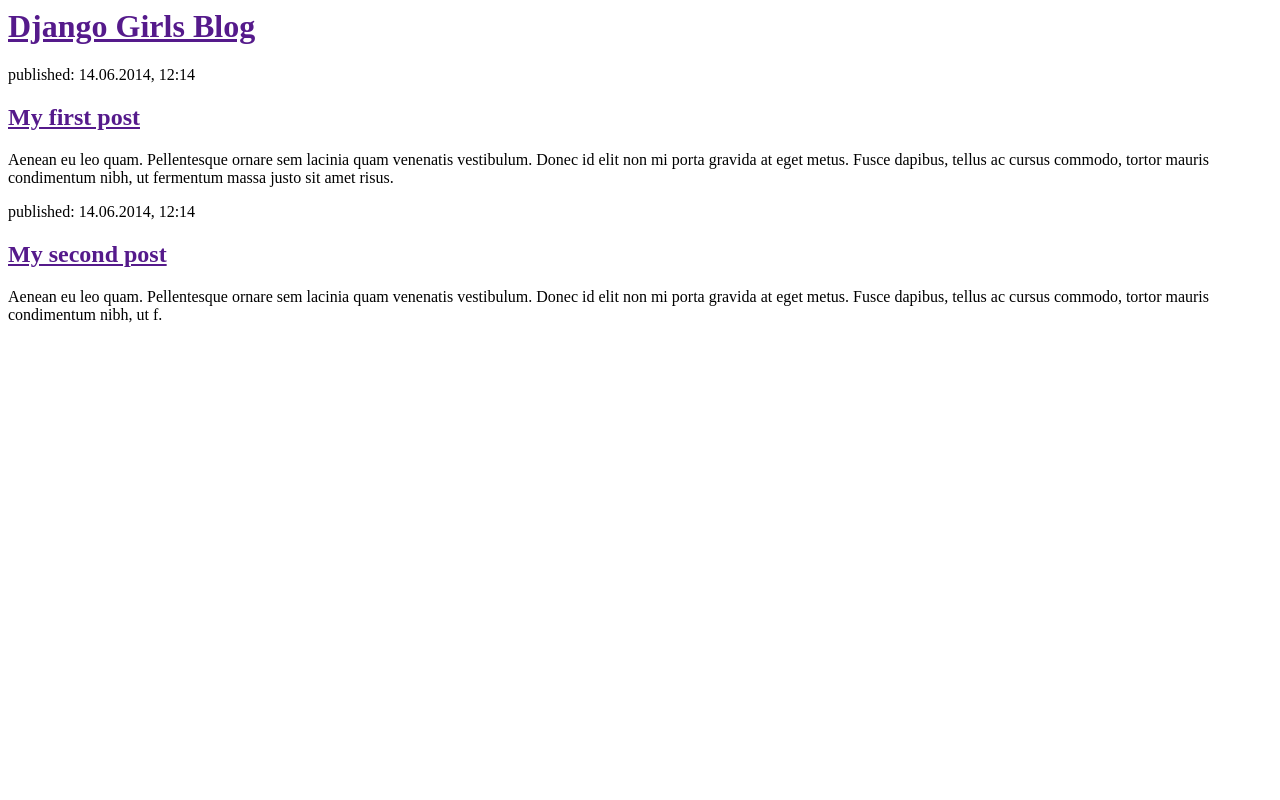
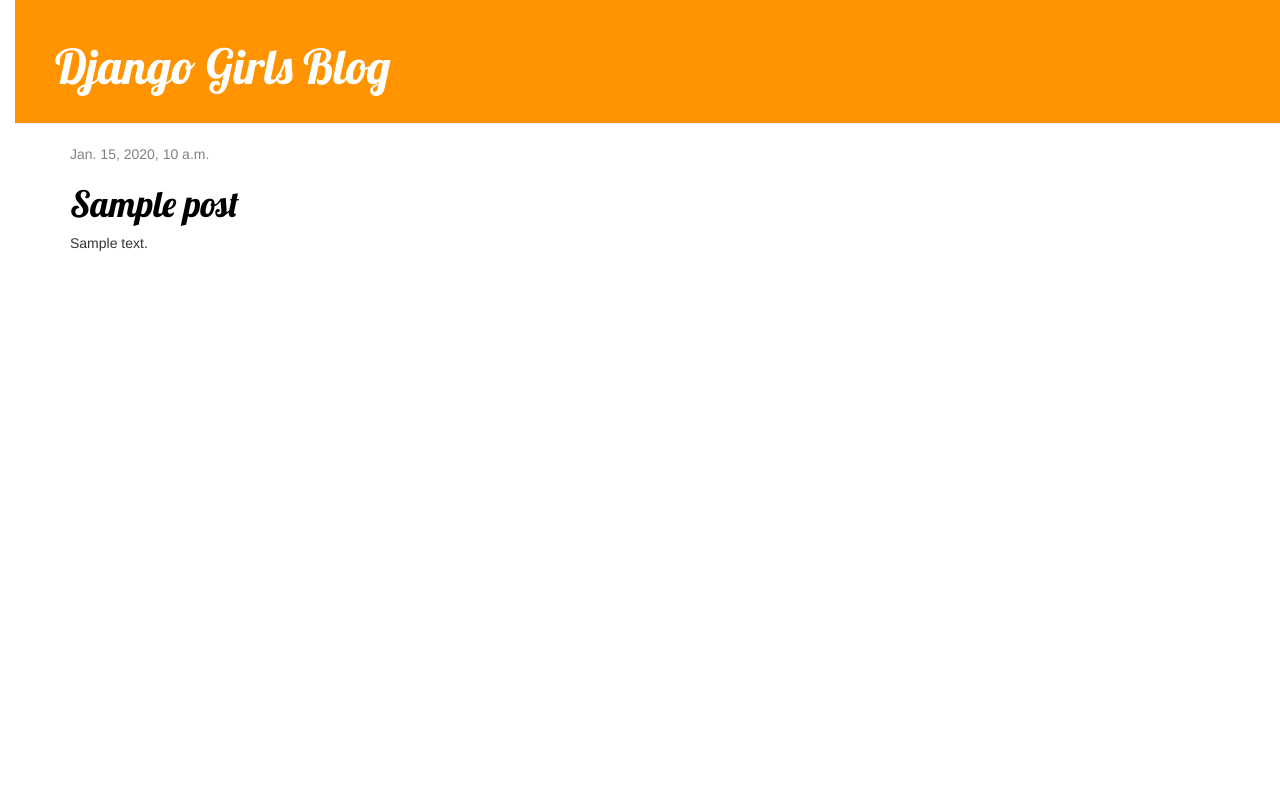
Before and after one commit to moor8896/csc230week11, a Django app: template blog/templates/blog/post_list.html in a window 1280 px wide. Run offline with Django 3.2, Linux system fonts and the light colour scheme; the template is opened without the code that fills it: values that come from a table or form of the project are taken from there, others are empty; tables that the repository leaves empty hold one stand-in row (values such as "Sample post"); parts of the project's set-up code (start-up, migrations or seed data) failed here and were passed over; some libraries are stand-ins or nearby versions.

Commit message:
Slide 21: Git Commit #3

```diff
--- /dev/null
+++ b/blog/static/css/blog.css
@@ -0,0 +1,43 @@
+body {
+   padding-left: 15px;
+}
+h1 a {
+   color: #FCA205;
+   font-family: 'Lobster';
+}
+.page-header {
+   background-color: #ff9400;
+   margin-top: 0;
+   padding: 20px 20px 20px 40px;
+}
+.page-header h1, .page-header h1 a, .page-header h1 a:visited, .page-header h1 a:active {
+   color: #ffffff;
+   font-size: 36pt;
+   text-decoration: none;
+}
+.content {
+   margin-left: 40px;
+}
+h1, h2, h3, h4 {
+   font-family: 'Lobster', cursive;
+}
+.date {
+   color: #828282;
+}
+.save {
+   float: right;
+}
+.post-form textarea, .post-form input {
+   width: 100%;
+}
+.top-menu, .top-menu:hover, .top-menu:visited {
+   color: #ffffff;
+   float: right;
+   font-size: 26pt;
+   margin-right: 20px;
+}
+.post {
+   margin-bottom: 70px;
+}
+.post h1 a, .post h1 a:visited {
+   color: #000000;
--- /dev/null
+++ b/blog/templates/blog/base.html
@@ -0,0 +1,34 @@
+{% load staticfiles %}
+<html>
+<head>
+   <title>My Blog</title>
+    <link rel="stylesheet" href="https://maxcdn.bootstrapcdn.com/bootstrap/3.3.7/css/bootstrap.min.css" integrity="sha384-BVYiiSIFeK1dGmJRAkycuHAHRg32OmUcww7on3RYdg4Va+PmSTsz/K68vbdEjh4u" crossorigin="anonymous">
+
+
+<!-- Optional theme -->
+<link rel="stylesheet" href="https://maxcdn.bootstrapcdn.com/bootstrap/3.3.7/css/bootstrap-theme.min.css" integrity="sha384-rHyoN1iRsVXV4nD0JutlnGaslCJuC7uwjduW9SVrLvRYooPp2bWYgmgJQIXwl/Sp" crossorigin="anonymous">
+
+
+<!-- Latest compiled and minified JavaScript -->
+<script src="https://maxcdn.bootstrapcdn.com/bootstrap/3.3.7/js/bootstrap.min.js" integrity="sha384-Tc5IQib027qvyjSMfHjOMaLkfuWVxZxUPnCJA7l2mCWNIpG9mGCD8wGNIcPD7Txa" crossorigin="anonymous"></script>
+<link rel="stylesheet" href="{% static 'css/blog.css' %}">
+<link href="//fonts.googleapis.com/css?family=Lobster&subset=latin,latin-ext" rel="stylesheet" type="text/css">
+
+</head>
+<body>
+<div class="page-header">
+       <h1><a href="/">Django Girls Blog</a></h1>
+   </div>
+   <div class="content container">
+       <div class="row">
+           <div class="col-md-8">
+           {% block content %}
+           {% endblock %}
+           </div>
+       </div>
+   </div>
+
+</body>
+
+
+</html>
--- a/blog/templates/blog/post_list.html
+++ b/blog/templates/blog/post_list.html
@@ -1,26 +1,12 @@
-<html>
-<head>
-   <title>My Blog</title>
-</head>
-<body>
-   <div>
-       <h1><a href="">Django Girls Blog</a></h1>
-   </div>
-
-
-   <div>
-       <p>published: 14.06.2014, 12:14</p>
-       <h2><a href="">My first post</a></h2>
-       <p>Aenean eu leo quam. Pellentesque ornare sem lacinia quam venenatis vestibulum. Donec id elit non mi porta gravida at eget metus. Fusce dapibus, tellus ac cursus commodo, tortor mauris condimentum nibh, ut fermentum massa justo sit amet risus.</p>
-   </div>
-
-
-   <div>
-       <p>published: 14.06.2014, 12:14</p>
-       <h2><a href="">My second post</a></h2>
-       <p>Aenean eu leo quam. Pellentesque ornare sem lacinia quam venenatis vestibulum. Donec id elit non mi porta gravida at eget metus. Fusce dapibus, tellus ac cursus commodo, tortor mauris condimentum nibh, ut f.</p>
-   </div>
-</body>
-
-
-</html>
+{% extends 'blog/base.html' %}
+{% block content %}
+   {% for post in posts %}
+       <div class="post">
+           <div class="date">
+               {{ post.published_date }}
+           </div>
+           <h1><a href="">{{ post.title }}</a></h1>
+           <p>{{ post.text|linebreaksbr }}</p>
+       </div>
+   {% endfor %}
+{% endblock %}
--- a/dgtutorial/settings.py
+++ b/dgtutorial/settings.py
@@ -25,7 +25,7 @@ SECRET_KEY = 'bkd!ohw*a1wd@*@a4zz7#k$urut0#&8*sav$kz2pgxiszhgh23'
 # SECURITY WARNING: don't run with debug turned on in production!
 DEBUG = True
 
-ALLOWED_HOSTS = []
+ALLOWED_HOSTS = ['moor8896.pythonanywhere.com']
 
 
 # Application definition
```
Also changed, not shown: blog/views.py (+6 -1 lines).
